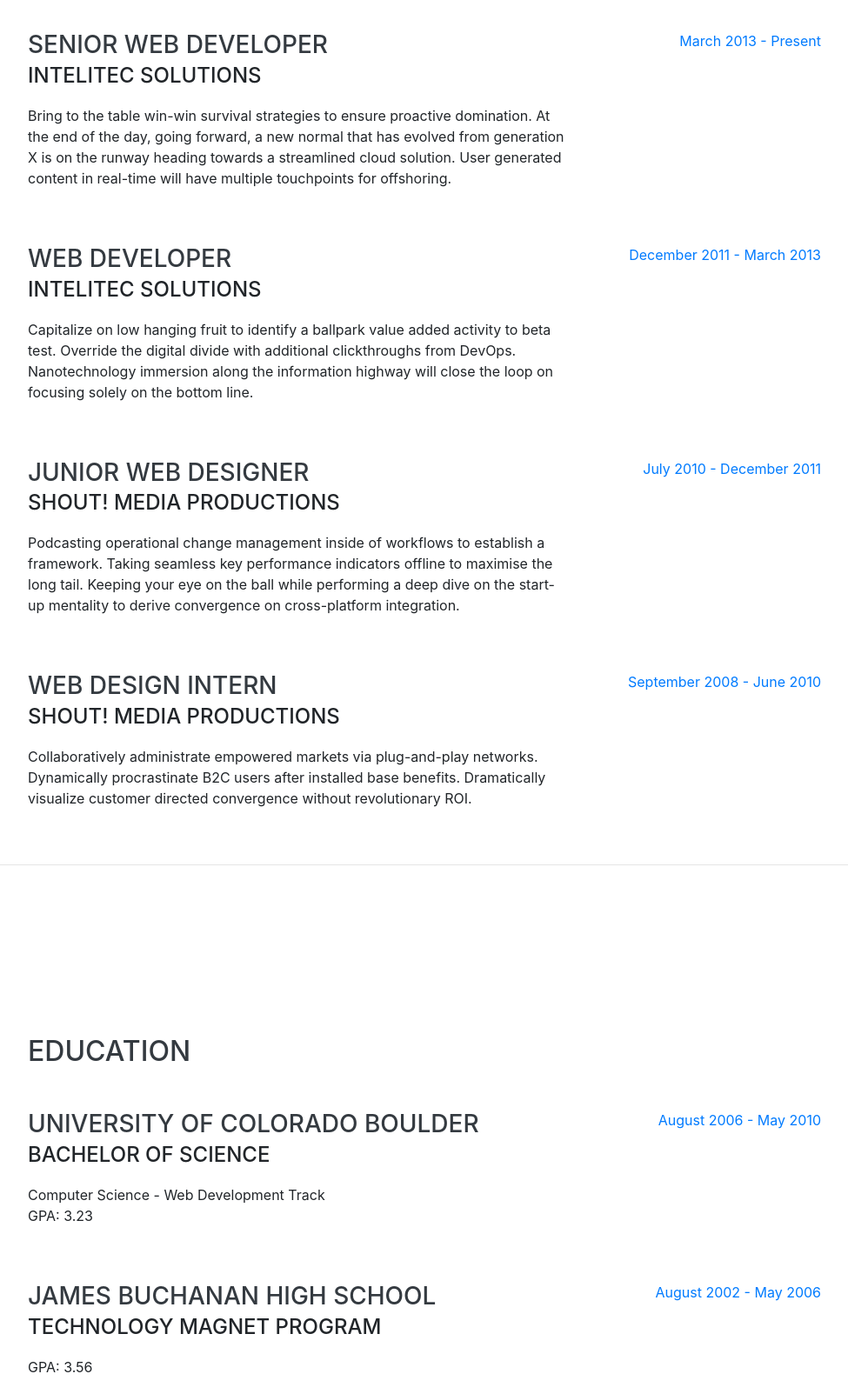
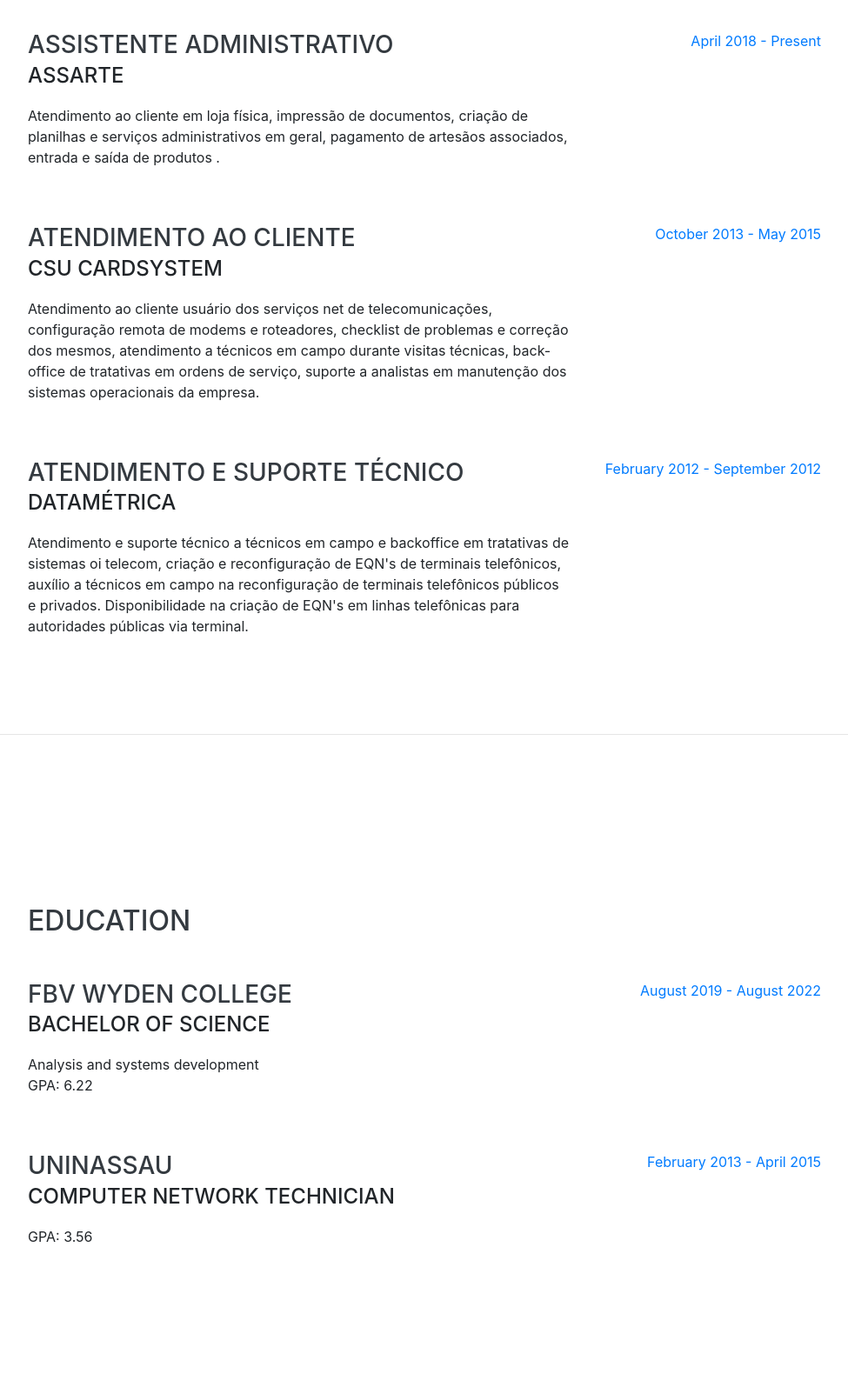
Before and after one commit to macindex/claudio-holanda.github.io, a website with bundled scripts: page index.html in a window 1280 px wide. Shown: the part 900-2503 px from the top of the page at 87% size, without its empty margins (288-1263 px from the left). Built offline with nearby package versions, Linux system fonts and the light colour scheme; a web font is replaced by a local one.

Commit message:
imagens originais excluidas

```diff
--- a/index.html
+++ b/index.html
@@ -8,7 +8,7 @@
   <meta name="description" content="">
   <meta name="author" content="">
 
-  <title>Resume - Start Bootstrap Theme</title>
+  <title>Curriculum - Claudio Holanda</title>
 
   <!-- Bootstrap core CSS -->
   <link href="vendor/bootstrap/css/bootstrap.min.css" rel="stylesheet">
@@ -27,9 +27,9 @@
 
   <nav class="navbar navbar-expand-lg navbar-dark bg-primary fixed-top" id="sideNav">
     <a class="navbar-brand js-scroll-trigger" href="#page-top">
-      <span class="d-block d-lg-none">Clarence Taylor</span>
+      <span class="d-block d-lg-none">Claudio holanda</span>
       <span class="d-none d-lg-block">
-        <img class="img-fluid img-profile rounded-circle mx-auto mb-2" src="img/profile.jpg" alt="">
+        <img class="img-fluid img-profile rounded-circle mx-auto mb-2" src="img/profile.jpeg" alt="imagem de perfil do Claudio de oculos escuro e sorrindo">
       </span>
     </a>
     <button class="navbar-toggler" type="button" data-toggle="collapse" data-target="#navbarSupportedContent" aria-controls="navbarSupportedContent" aria-expanded="false" aria-label="Toggle navigation">
@@ -63,11 +63,11 @@
 
     <section class="resume-section p-3 p-lg-5 d-flex align-items-center" id="about">
       <div class="w-100">
-        <h1 class="mb-0">Clarence
-          <span class="text-primary">Taylor</span>
+        <h1 class="mb-0">Claudio
+          <span class="text-primary">Holanda</span>
         </h1>
-        <div class="subheading mb-5">3542 Berry Street · Cheyenne Wells, CO 80810 · (317) 585-8468 ·
-          <a href="mailto:name@email.com">name@email.com</a>
+        <div class="subheading mb-5">Rua Antônieta guimarães, Jardim atlêntico · Olinda · (81) 98899-3104 ·
+          <a href="mailto:name@email.com">machollanda@gmail.com</a>
         </div>
         <p class="lead mb-5">I am experienced in leveraging agile frameworks to provide a robust synopsis for high level overviews. Iterative approaches to corporate strategy foster collaborative thinking to further the overall value proposition.</p>
         <div class="social-icons">
@@ -95,38 +95,38 @@
 
         <div class="resume-item d-flex flex-column flex-md-row justify-content-between mb-5">
           <div class="resume-content">
-            <h3 class="mb-0">Senior Web Developer</h3>
-            <div class="subheading mb-3">Intelitec Solutions</div>
-            <p>Bring to the table win-win survival strategies to ensure proactive domination. At the end of the day, going forward, a new normal that has evolved from generation X is on the runway heading towards a streamlined cloud solution. User generated content in real-time will have multiple touchpoints for offshoring.</p>
+            <h3 class="mb-0">Assistente administrativo</h3>
+            <div class="subheading mb-3">ASSARTE</div>
+            <p>Atendimento ao cliente em loja física, impressão de documentos, criação de planilhas e serviços administrativos em geral, pagamento de artesãos associados, entrada e saída de produtos .</p>
           </div>
           <div class="resume-date text-md-right">
-            <span class="text-primary">March 2013 - Present</span>
+            <span class="text-primary">April 2018 - Present</span>
           </div>
         </div>
 
         <div class="resume-item d-flex flex-column flex-md-row justify-content-between mb-5">
           <div class="resume-content">
-            <h3 class="mb-0">Web Developer</h3>
-            <div class="subheading mb-3">Intelitec Solutions</div>
-            <p>Capitalize on low hanging fruit to identify a ballpark value added activity to beta test. Override the digital divide with additional clickthroughs from DevOps. Nanotechnology immersion along the information highway will close the loop on focusing solely on the bottom line.</p>
+            <h3 class="mb-0">Atendimento ao cliente</h3>
+            <div class="subheading mb-3">CSU CARDSYSTEM</div>
+            <p>Atendimento ao cliente usuário dos serviços net de telecomunicações, configuração remota de modems e roteadores, checklist de problemas e correção dos mesmos, atendimento a técnicos em campo durante visitas técnicas, back-office de tratativas em ordens de serviço, suporte a analistas em manutenção dos sistemas operacionais da empresa.</p>
           </div>
           <div class="resume-date text-md-right">
-            <span class="text-primary">December 2011 - March 2013</span>
+            <span class="text-primary">October 2013 - May 2015</span>
           </div>
         </div>
 
         <div class="resume-item d-flex flex-column flex-md-row justify-content-between mb-5">
           <div class="resume-content">
-            <h3 class="mb-0">Junior Web Designer</h3>
-            <div class="subheading mb-3">Shout! Media Productions</div>
-            <p>Podcasting operational change management inside of workflows to establish a framework. Taking seamless key performance indicators offline to maximise the long tail. Keeping your eye on the ball while performing a deep dive on the start-up mentality to derive convergence on cross-platform integration.</p>
+            <h3 class="mb-0">ATENDIMENTO E SUPORTE TÉCNICO</h3>
+            <div class="subheading mb-3">DATAMÉTRICA</div>
+            <p>Atendimento e suporte técnico a técnicos em campo e backoffice em tratativas de sistemas oi telecom, criação e reconfiguração de EQN's de terminais telefônicos, auxílio a técnicos em campo na reconfiguração de terminais telefônicos públicos e privados. Disponibilidade na criação de EQN's em linhas telefônicas para autoridades públicas via terminal.</p>
           </div>
           <div class="resume-date text-md-right">
-            <span class="text-primary">July 2010 - December 2011</span>
+            <span class="text-primary">February 2012 - September 2012</span>
           </div>
         </div>
 
-        <div class="resume-item d-flex flex-column flex-md-row justify-content-between">
+        <!--<div class="resume-item d-flex flex-column flex-md-row justify-content-between">
           <div class="resume-content">
             <h3 class="mb-0">Web Design Intern</h3>
             <div class="subheading mb-3">Shout! Media Productions</div>
@@ -134,7 +134,7 @@
           </div>
           <div class="resume-date text-md-right">
             <span class="text-primary">September 2008 - June 2010</span>
-          </div>
+          </div>-->
         </div>
 
       </div>
@@ -149,24 +149,24 @@
 
         <div class="resume-item d-flex flex-column flex-md-row justify-content-between mb-5">
           <div class="resume-content">
-            <h3 class="mb-0">University of Colorado Boulder</h3>
-            <div class="subheading mb-3">Bachelor of Science</div>
-            <div>Computer Science - Web Development Track</div>
-            <p>GPA: 3.23</p>
+            <h3 class="mb-0">FBV Wyden College</h3>
+            <div class="subheading mb-3">Bachelor of science</div>
+            <div>Analysis and systems development</div>
+            <p>GPA: 6.22</p>
           </div>
           <div class="resume-date text-md-right">
-            <span class="text-primary">August 2006 - May 2010</span>
+            <span class="text-primary">August 2019 - August 2022</span>
           </div>
         </div>
 
         <div class="resume-item d-flex flex-column flex-md-row justify-content-between">
           <div class="resume-content">
-            <h3 class="mb-0">James Buchanan High School</h3>
-            <div class="subheading mb-3">Technology Magnet Program</div>
+            <h3 class="mb-0">UNINASSAU</h3>
+            <div class="subheading mb-3">computer network technician</div>
             <p>GPA: 3.56</p>
           </div>
           <div class="resume-date text-md-right">
-            <span class="text-primary">August 2002 - May 2006</span>
+            <span class="text-primary">February 2013 - April 2015</span>
           </div>
         </div>
 
@@ -255,10 +255,10 @@
         <ul class="fa-ul mb-0">
           <li>
             <i class="fa-li fa fa-trophy text-warning"></i>
-            Google Analytics Certified Developer</li>
+            Grow with Google - Technician Support Fundamentals - 2019</li>
           <li>
             <i class="fa-li fa fa-trophy text-warning"></i>
-            Mobile Web Specialist - Google Certification</li>
+            Projetos Ágeis com Scrum - Digital Innovation One inc. - 2020</li>
           <li>
             <i class="fa-li fa fa-trophy text-warning"></i>
             1<sup>st</sup>
```
Also changed, not shown: img/profile.jpeg (added), img/profile.jpg (deleted), img/profile2.jpeg (added).
